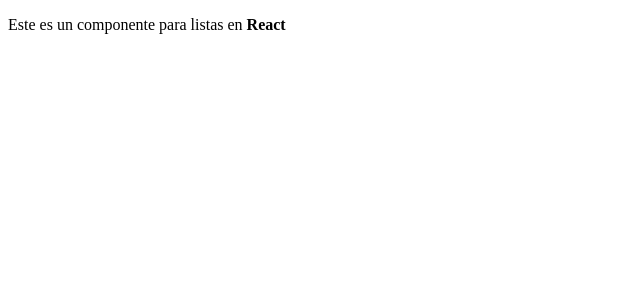
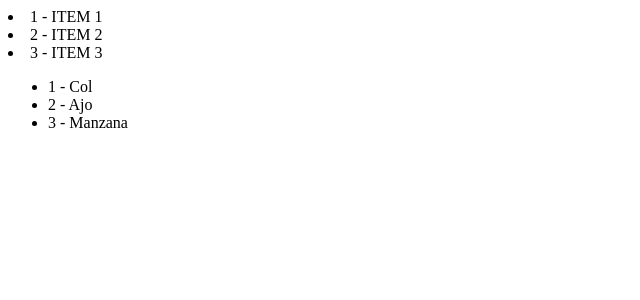
Before and after one commit to PC-Techdeveloper/react-ts, a React (Vite) app: page / in a window 1280 px wide. Shown: the top 300 px of the page, without its empty margins (0-640 px from the left). Built offline with nearby package versions, Linux system fonts and the light colour scheme.

Commit message:
interface, props, types, lists and rendering

```diff
--- /dev/null
+++ b/src/Components/ProductItem.tsx
@@ -0,0 +1,23 @@
+/* PROPS: Son una forma de pasar datos y funciones de componentes en React.
+pueden ser cualquier tipo de dato (string, numbers, objects, functions, etc.) */
+
+/* Primera forma de usar props */
+
+interface Props {
+  title: string;
+  id: number;
+}
+
+const ProductItem = (props: Props) => {
+  console.log(props);
+  const { title, id } = props;
+
+  return (
+    <>
+      <li>
+        {id} - {title}
+      </li>
+    </>
+  );
+};
+export default ProductItem;
--- a/src/Components/SecondApp.tsx
+++ b/src/Components/SecondApp.tsx
@@ -1,9 +1,29 @@
 const SecondApp = () => {
+  /* Renderizado de listas */
+  const products = [
+    { title: 'Col', id: 1 },
+    { title: 'Ajo', id: 2 },
+    { title: 'Manzana', id: 3 },
+  ];
+
+  /* Primera forma  */
   return (
     <>
-      <p>
-        Este es un componente para listas en <strong>React</strong>
-      </p>
+      <h1>List</h1>
+      <ul>
+        <li>{products[0].title}</li>
+        <li>{products[1].title}</li>
+        <li>{products[2].title}</li>
+      </ul>
+      {/* Segunda forma */}
+      <div>
+        <h2>Products</h2>
+        <ul>
+          {products.map(product => (
+            <li key={product.id}>{product.title}</li>
+          ))}
+        </ul>
+      </div>
     </>
   );
 };
--- /dev/null
+++ b/src/Components/SecondProductItem.tsx
@@ -0,0 +1,31 @@
+/* Segunda forma de usar las props */
+
+/*
+Interfaces VS Types: Ambos pueden usarse para definir la forma de los props en TypeScript
+*/
+
+import ProductItem from './ProductItem';
+
+type Props = {
+  title: string;
+  id: number;
+};
+
+const SecondProductItem = () => {
+  const products: Props[] = [
+    { title: 'Col', id: 1 },
+    { title: 'Ajo', id: 2 },
+    { title: 'Manzana', id: 3 },
+  ];
+
+  return (
+    <>
+      <ul>
+        {products.map(item => (
+          <ProductItem key={item.id} title={item.title} id={item.id} />
+        ))}
+      </ul>
+    </>
+  );
+};
+export default SecondProductItem;
--- a/src/main.tsx
+++ b/src/main.tsx
@@ -2,10 +2,15 @@
 import { createRoot } from 'react-dom/client';
 import './index.css';
 //import App from './App.tsx';
-import SecondApp from './Components/SecondApp.tsx';
+//import SecondApp from './Components/SecondApp.tsx';
+import ProductItem from './Components/ProductItem.tsx';
+import SecondProductItem from './Components/SecondProductItem.tsx';
 
 createRoot(document.getElementById('root')!).render(
   <StrictMode>
-    <SecondApp />
+    <ProductItem title="ITEM 1" id={1} />
+    <ProductItem title="ITEM 2" id={2} />
+    <ProductItem title="ITEM 3" id={3} />
+    <SecondProductItem />
   </StrictMode>
 );
```
